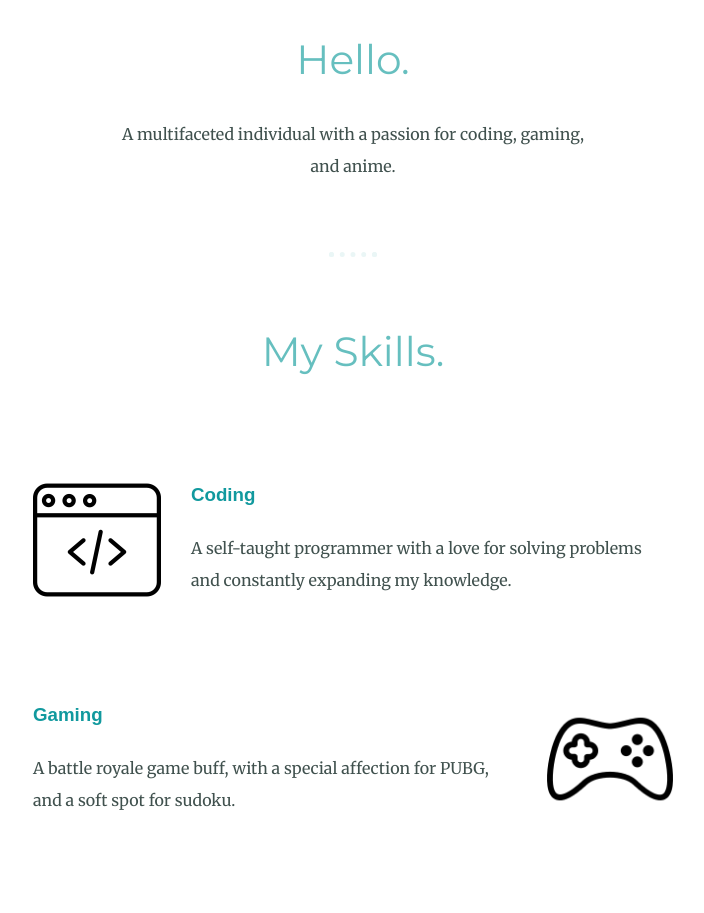
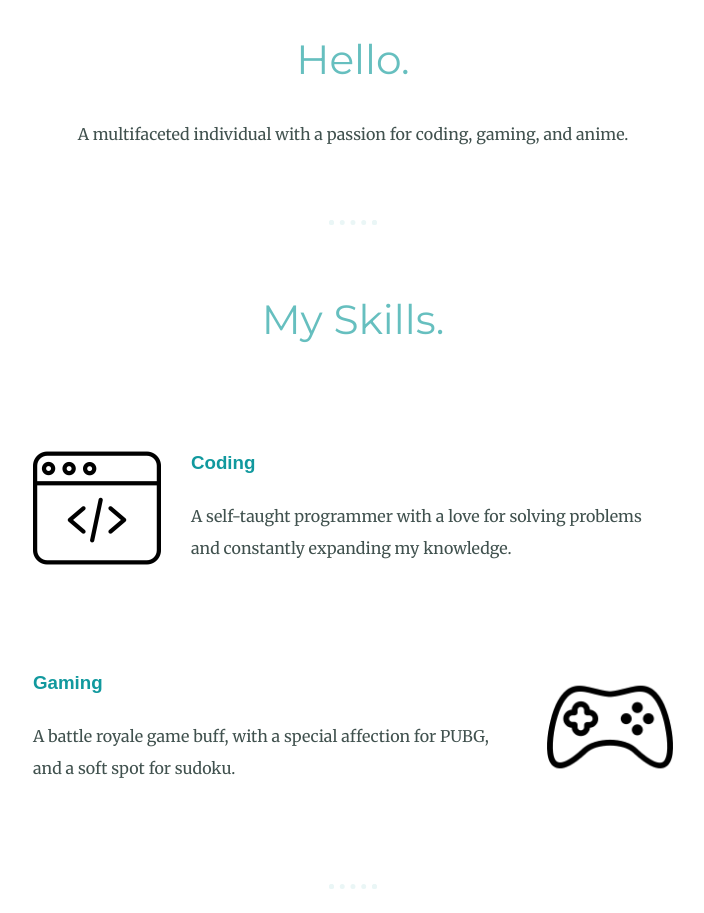
Before and after one commit to mr-mnc/personal-site, a plain HTML site: page index.html in a window 1280 px wide. Shown: the part 1152-2065 px from the top of the page, without its empty margins (287-991 px from the left). Drawn offline with Linux system fonts and the light colour scheme.

Commit message:
Update styles.css

```diff
--- a/css/styles.css
+++ b/css/styles.css
@@ -131,7 +131,7 @@ hr{
 }
 
 .intro{
-  width: 37%;
+
   margin: auto;
 }
 
```
